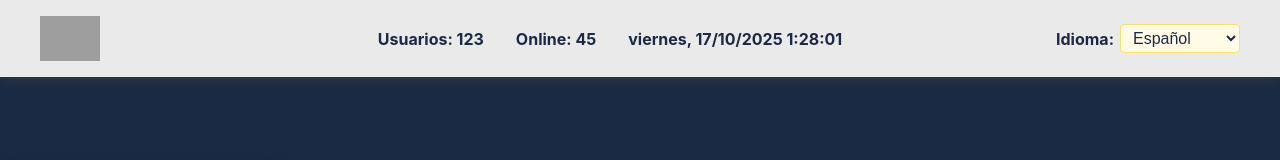
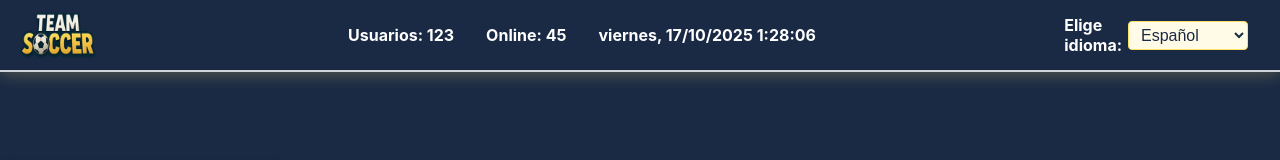
Before and after one commit to PIPO1968/TeamSoccer, a React (Create React App) app in the folder frontend/: page / in a window 1280 px wide. Shown: the top 160 px of the page. Built offline with nearby package versions, Linux system fonts and the light colour scheme; grey boxes are pictures that could not be loaded.

Commit message:
fix: usar header global en portada pública

```diff
--- a/frontend/src/PublicLanding.js
+++ b/frontend/src/PublicLanding.js
@@ -1,60 +1,8 @@
-import React, { useState, useEffect } from 'react';
+import React from 'react';
 
 function PublicLanding() {
-  const [activeManagers, setActiveManagers] = useState(123);
-  const [onlineManagers, setOnlineManagers] = useState(45);
-  const [dateStr, setDateStr] = useState('');
-  const [timeStr, setTimeStr] = useState('');
-  const [language, setLanguage] = useState('es');
-  useEffect(() => {
-    const now = new Date();
-    // Día de la semana en español
-    const dias = ['domingo', 'lunes', 'martes', 'miércoles', 'jueves', 'viernes', 'sábado'];
-    const diaSemana = dias[now.getDay()];
-    // Fecha en formato dd/mm/yyyy
-    const fecha = now.toLocaleDateString('es-ES');
-    // Hora en formato 24h
-    const hora = now.toLocaleTimeString('es-ES', { hour12: false });
-    setDateStr(`${diaSemana}, ${fecha}`);
-    setTimeStr(hora);
-    setActiveManagers(123);
-    setOnlineManagers(45);
-  }, []);
   return (
     <div style={{ minHeight: '100vh', background: '#1a2a44' }}>
-      <header style={{ position: 'fixed', top: 0, left: 0, width: '100%', background: '#eaeaea', padding: '16px 0', display: 'flex', alignItems: 'center', justifyContent: 'center', zIndex: 1000, boxShadow: '0 2px 8px #0002' }}>
-        <div style={{ display: 'flex', alignItems: 'center', width: '100%', maxWidth: 1200 }}>
-          <div style={{ minWidth: 120, display: 'flex', alignItems: 'center' }}>
-            <img src="https://www.teamsoccer.org/teamsoccer-assets/06dfc4b1-c0ea-4de3-af56-84bcea0a199e.png" alt="Logo TeamSoccer" style={{ width: 60, marginRight: 16 }} />
-          </div>
-          <div style={{ flex: 1, display: 'flex', alignItems: 'center', gap: 32, justifyContent: 'center', fontWeight: 'bold', fontSize: '1rem', color: '#1a2a44' }}>
-            <span>Usuarios: {activeManagers}</span>
-            <span>Online: {onlineManagers}</span>
-            <span>{dateStr} {timeStr}</span>
-          </div>
-          <div style={{ minWidth: 120, maxWidth: 180, marginLeft: 'auto', display: 'flex', alignItems: 'center', gap: 6, flex: '0 0 auto', justifyContent: 'flex-end' }}>
-            <span style={{ fontWeight: 'bold', fontSize: '1rem', color: '#1a2a44' }}>Idioma:</span>
-            <select value={language} onChange={e => setLanguage(e.target.value)} style={{ padding: '4px 8px', borderRadius: 4, maxWidth: 120 }}>
-              <option value="es">Español</option>
-              <option value="en">English</option>
-              <option value="fr">Français</option>
-              <option value="de">Deutsch</option>
-              <option value="it">Italiano</option>
-              <option value="pt">Português</option>
-              <option value="ru">Русский</option>
-              <option value="zh">中文</option>
-              <option value="ja">日本語</option>
-              <option value="ar">العربية</option>
-              <option value="tr">Türkçe</option>
-              <option value="hi">हिन्दी</option>
-              <option value="ko">한국어</option>
-              <option value="nl">Nederlands</option>
-              <option value="pl">Polski</option>
-              <option value="id">Bahasa Indonesia</option>
-            </select>
-          </div>
-        </div>
-      </header>
       <div className="login-register-layout" style={{ minHeight: '100vh', paddingTop: 96, flexDirection: 'row' }}>
         {/* Bloque izquierdo: login y registro */}
         <div className="login-block">
```
